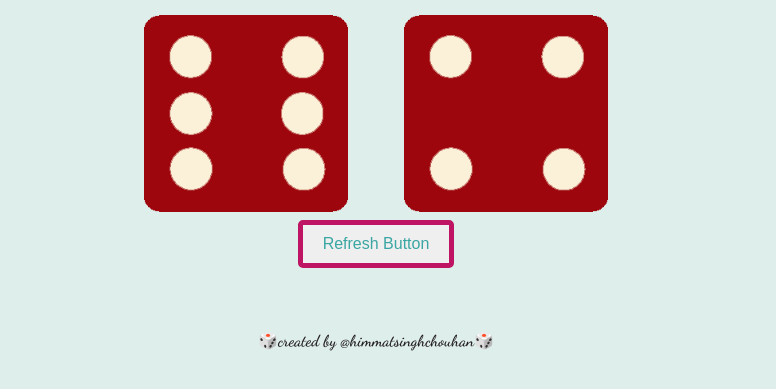
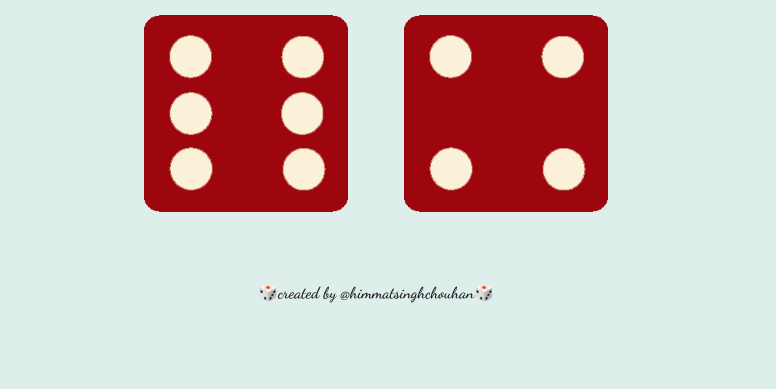
Before and after one commit to HIMMAT3362/Dice-game, a plain HTML site: page index.html in a window 1280 px wide. Shown: the part 285-674 px from the top of the page, without its empty margins (264-1040 px from the left). Drawn offline with Linux system fonts and the light colour scheme.

Commit message:
Update index.html

```diff
--- a/index.html
+++ b/index.html
@@ -27,9 +27,7 @@
     </div>
 
   </div>
-  <div class="container">
-    <button  class="btn" type="submit" onClick="refreshPage()">Refresh Button</button>
-  </div>
+
 
   <script src="index.js" charset="utf-8">
 
```
